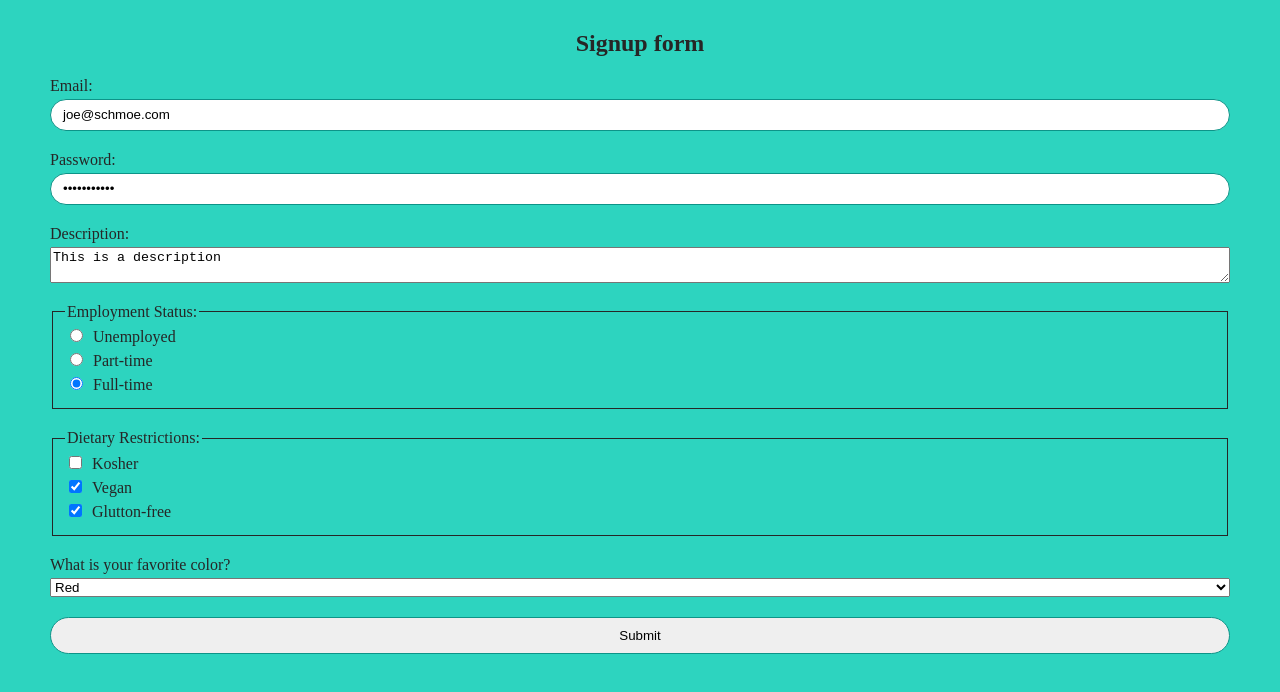
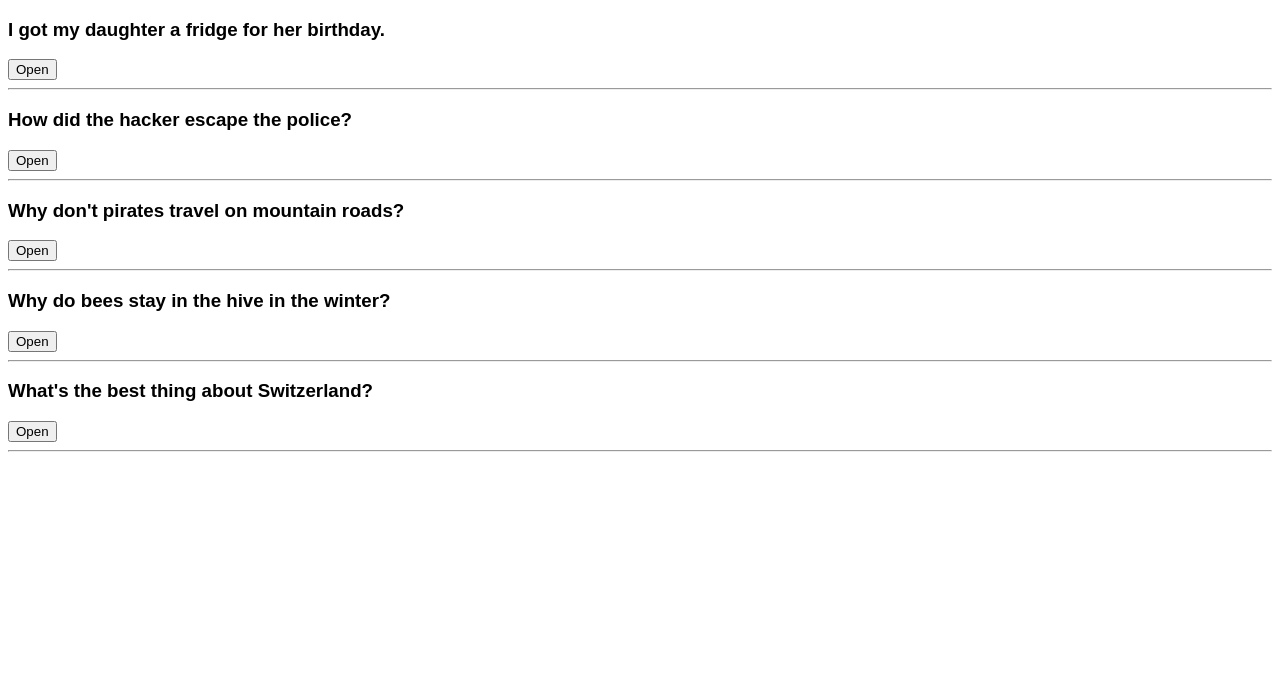
Before and after one commit to GaniyuSodiq/reactjs, a React (Vite) app in the folder 3-react-state/useState/: page / in a window 1280 px wide. Shown: the top 692 px of the page. Built offline with nearby package versions, Linux system fonts and the light colour scheme.

Commit message:
conditional rendering

```diff
--- a/3-react-state/useState/src/App.jsx
+++ b/3-react-state/useState/src/App.jsx
@@ -1,112 +1,19 @@
-import React from 'react';
-import ReactDOM from 'react-dom/client';
+import Joke from "./Joke"
+import jokesData from "./jokesData"
 
 export default function App() {
-  /*
-    function signUp(formData) {
-      const email = formData.get("email")
-      const password = formData.get("password")
-      const employmentStatus = formData.get("employmentStatus")
-      const dietaryRestrictions = formData.getAll("dietaryRestrictions")
-      const favColor = formData.get("favColor")
-      console.log(favColor)
-    }
-  */
-  // currently we are going throgh our inputs and grabbing the info from them one after the other
-  // there are time when this is okay to do
-  // but if you have a form with 40 different entries, then we need another way
-  // there is a utility built into javascript that we can use
-  // Objects.fromEntries
-  // we will pass in the entire formData object
-  // Object.fromEntries(formData)
-
-  function signUp(formData) {
-    const data = Object.fromEntries(formData)
-    console.log(data)
-    // { email: 'joe@schmoe.com', password: 'password123', description: 'This is a description',
-    //   employmentStatus: 'full-time', dietaryRestrictions: 'glutton-free', … }
-
-    // we get an object back.
-    // the object conatins the names in the form as key and the names selected value as value.
-    // the error here is that the dietarRestrictions name is from a checkbox and multple values were selected
-    // but we are only getting a value returned in this object
-    // remember with checkboxes, we had to use formData.getAll(chebox-name)
-    // so we have to get chechboses data on its own
-
-    const dietaryData = formData.getAll("dietaryRestrictions")
-    console.log(dietaryData)
-    // ['vegan', 'glutton-free']
-
-    // now that we've got the array of the check options using getAll
-    // we can now replace them with what we have in Object.fromEntries at the chekbox place
-
-    const allData = {...data, dietaryRestrictions: dietaryData}
-    console.log(allData)
-    // {email: 'joe@schmoe.com', password: 'password123', description: 'This is a description',
-    //  employmentStatus: 'full-time', dietaryRestrictions: Array(2), …}
-  }
-
-  return (
-    <section>
-      <h1>Signup form</h1>
-      <form action={signUp}>
-
-        <label htmlFor="email">Email:</label>
-        <input id="email" defaultValue="joe@schmoe.com" type="email" name="email" placeholder="joe@schmoe.com" />
-
-        <label htmlFor="password">Password:</label>
-        <input id="password" defaultValue="password123" type="password" name="password" />
-
-        <label htmlFor="description">Description:</label>
-        <textarea id="description" name="description" defaultValue="This is a description"></textarea>
-
-        <fieldset>
-          <legend>Employment Status:</legend>
-          <label>
-            <input type="radio" name="employmentStatus" value="unemployed" />
-            Unemployed
-          </label>
-          <label>
-            <input type="radio" name="employmentStatus" value="part-time" />
-            Part-time
-          </label>
-          <label>
-            <input type="radio" name="employmentStatus" defaultChecked={true} value="full-time" />
-            Full-time
-          </label>
-        </fieldset>
-
-        <fieldset>
-          <legend>Dietary Restrictions:</legend>
-          <label>
-            <input type="checkbox" name="dietaryRestrictions" value="kosher" />
-            Kosher
-          </label>
-          <label>
-            <input type="checkbox" name="dietaryRestrictions" defaultChecked={true} value="vegan" />
-            Vegan
-          </label>
-          <label>
-            <input type="checkbox" name="dietaryRestrictions" defaultChecked={true} value="glutton-free" />
-            Glutton-free
-          </label>
-        </fieldset>
-
-        <label htmlFor="favColor">What is your favorite color?</label>
-        <select name="favColor" id="favColor">
-          <option value="" disabled>-- Choose a color --</option>
-          <option value="red">Red</option>
-          <option value="orange">Orange</option>
-          <option value="indigo">Indigo</option>
-          <option value="green">Green</option>
-          <option value="blue">Blue</option>
-          <option value="yellow">Yellow</option>
-          <option value="violet">Violet</option>
-        </select>
-
-        <button>Submit</button>
-
-      </form>
-    </section>
-  )
+    const jokeElements = jokesData.map(joke => {
+        return (
+            <Joke
+                key={joke.id}
+                setup={joke.setup}
+                punchline={joke.punchline}
+            />
+        )
+    })
+    return (
+        <div>
+            {jokeElements}
+        </div>
+    )
 }
--- /dev/null
+++ b/3-react-state/useState/src/Joke.jsx
@@ -0,0 +1,43 @@
+import React from "react"
+
+export default function Joke(props) {
+    /**
+     * Challenge 1:
+     * - Create state `isShown` (boolean, default to `false`)
+     * - Add a button that toggles the value back and forth
+     */
+    const [isShown, setIsShown] = React.useState(false)
+    function handleToggle(){
+        setIsShown(prevIsShown => !prevIsShown)
+    }
+    console.log(isShown)
+
+
+    return (
+        <div>
+            {props.setup && <h3>{props.setup}</h3>}
+            {/*
+                 * Challenge2:
+                 * only display the puchline parapgh if isShown is true
+            */ }
+            {/*ONE WAY {isShown ? <p>{props.punchline}</p> : <p></p> } */}
+            {isShown && <p>{props.punchline}</p>}
+            {/* // why did the above code too work?
+            // we always use && to check if the LHS and RHS are true then run the code
+            if (true && true) {
+                console.log("Everything was true")
+            }
+            // however it is not entirely tru that both have to true before th code would work
+            // (true && true)
+            // what is really happening in the condition is left to right evaluation
+            // the cpt checks the LHS, if it is truthy value, it checks the RHS too
+            // if the LHS is falsy value, the execution stopped, the next line of code would not work
+            // if we have (true && console.log("this code is running"))
+            // the RHS will run bcs the LHS is truthy
+
+            // so the sign '&&' is a quick way to display / not display something */}
+            <button onClick={handleToggle}>{isShown ? "Close" : "Open"}</button>
+            <hr />
+        </div>
+    )
+}
--- a/3-react-state/useState/src/index.css
+++ b/3-react-state/useState/src/index.css
@@ -3,60 +3,5 @@
 }
 
 body {
-    margin: 0;
-    padding: 10px;
-    background-color: #2DD4BF;
-    color: #262626;
+    font-family: "Karla", sans-serif;
 }
-
-h1 {
-    text-align: center;
-}
-
-form {
-    padding-inline: 40px;
-    display: flex;
-    flex-direction: column;
-}
-
-label {
-    margin-bottom: 4px;
-}
-
-input[type="email"], input[type="password"] {
-    border-radius: 100px;
-    border: 1px solid #0D9488;
-    height: 2rem;
-    text-indent: 10px;
-    margin-bottom: 20px;
-}
-
-textarea {
-    margin-bottom: 20px;
-}
-
-input[type="checkbox"], input[type="radio"] {
-    margin-right: 10px;
-}
-
-fieldset {
-    border: 1px solid #262626;
-    margin-bottom: 20px;
-    display: flex;
-    flex-direction: column;
-}
-
-button {
-    border-radius: 100px;
-    border: 1px solid #0D9488;
-    padding: 10px 30px;
-    cursor: pointer;
-    margin-top: 20px;
-    transition: all 0.1s ease-in-out;
-}
-
-button:hover {
-    background-color: #115E59;
-    border-color: #042F2E;
-    color: white;
-}
--- /dev/null
+++ b/3-react-state/useState/src/jokesData.js
@@ -0,0 +1,27 @@
+export default [
+    {
+        id: 1,
+        setup: "I got my daughter a fridge for her birthday.",
+        punchline: "I can't wait to see her face light up when she opens it."
+    },
+    {
+        id: 2,
+        setup: "How did the hacker escape the police?",
+        punchline: "He just ransomware!"
+    },
+    {
+        id: 3,
+        setup: "Why don't pirates travel on mountain roads?",
+        punchline: "Scurvy."
+    },
+    {
+        id: 4,
+        setup: "Why do bees stay in the hive in the winter?",
+        punchline: "Swarm."
+    },
+    {
+        id: 5,
+        setup: "What's the best thing about Switzerland?",
+        punchline: "I don't know, but the flag is a big plus!"
+    }
+]
```
Also changed, not shown: 1 other file (tests, documents, lock files or other folders).
